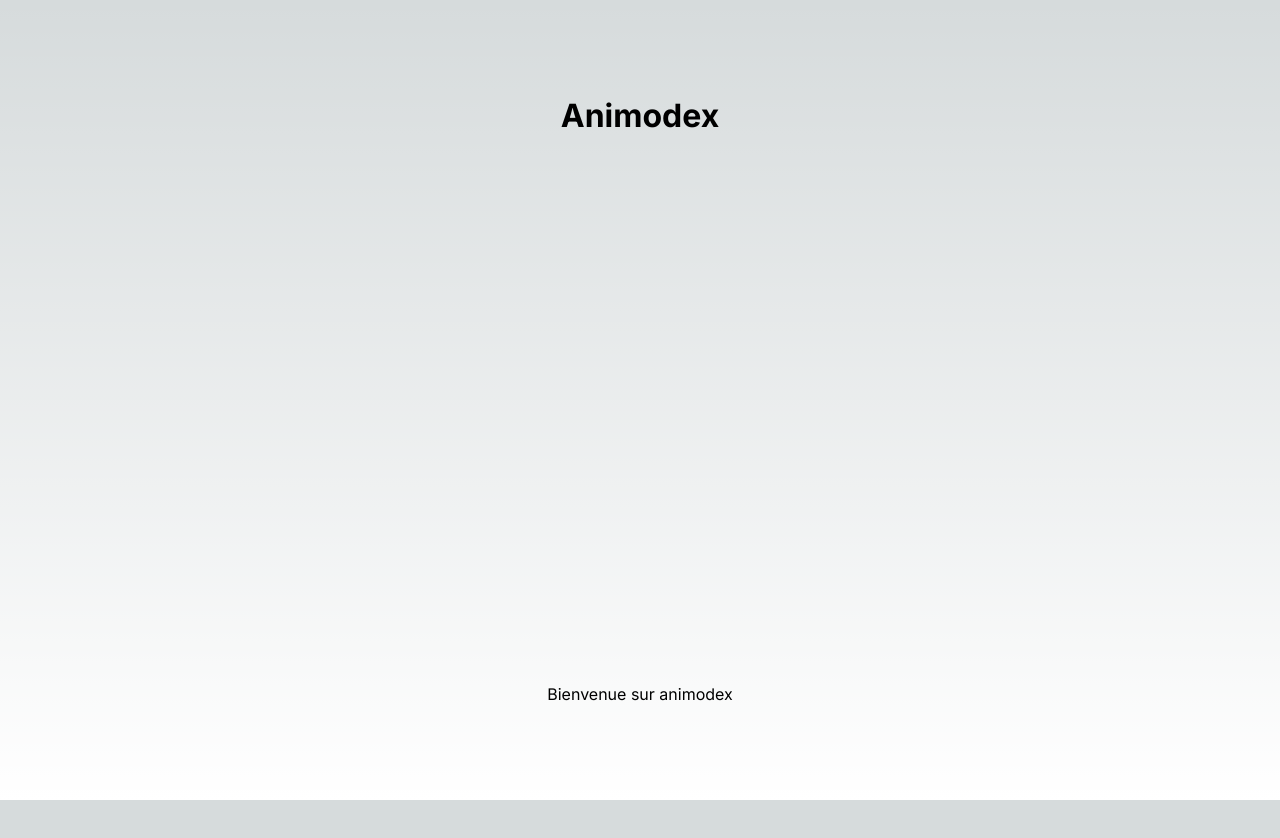
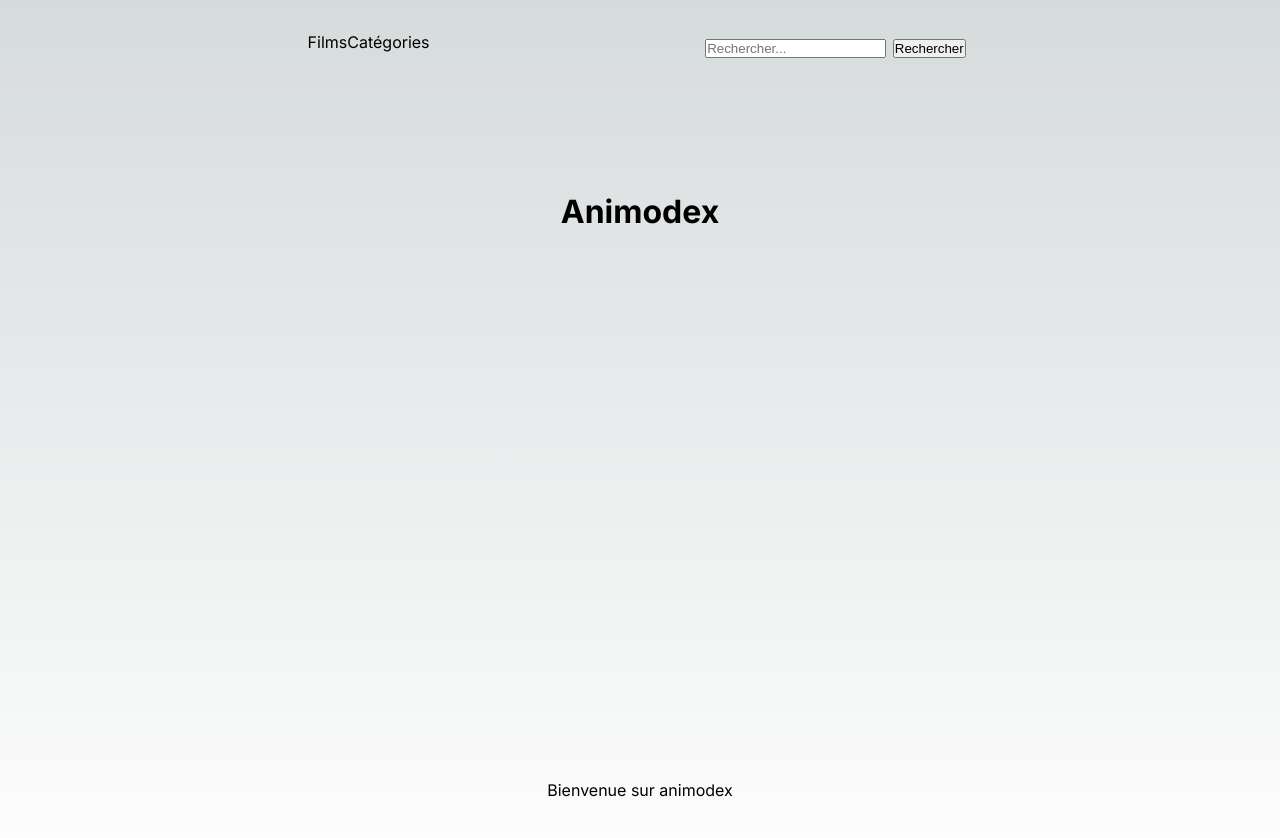
Before and after one commit to Sonny93/animodex, a Next.js app: page / in a window 1280 px wide. Shown: the top 838 px of the page. Before the commit the page ends 800 px from the top, so only its background shows below. Built offline with nearby package versions, Linux system fonts and the light colour scheme.

Commit message:
feat: add Navbar + Cards components

```diff
--- a/next.config.js
+++ b/next.config.js
@@ -1,4 +1,8 @@
 /** @type {import('next').NextConfig} */
-const nextConfig = {}
+const nextConfig = {
+    images: {
+        domains: ['localhost', 'image.tmdb.org'],
+    }
+}
 
 module.exports = nextConfig
--- a/src/app/layout.tsx
+++ b/src/app/layout.tsx
@@ -1,5 +1,6 @@
 import './globals.css'
 import { Inter } from 'next/font/google'
+import { Navbar } from 'components/Navbar/Navbar'
 
 const inter = Inter({ subsets: ['latin'] })
 
@@ -15,7 +16,10 @@ export default function RootLayout({
 }) {
   return (
     <html lang="en">
-      <body className={inter.className}>{children}</body>
+      <body className={inter.className}>
+        <Navbar />
+        <main>{children}</main>
+        </body>
     </html>
   )
 }
--- a/src/components/Navbar/Navbar.tsx
+++ b/src/components/Navbar/Navbar.tsx
@@ -1,13 +1,18 @@
+import React from "react";
 import Link from "next/link";
+import styles from "./navbar.module.scss";
 
-export default function Navbar() {
+export const Navbar = () => {
   return (
-    <nav>
-      <ul>
-        <li>
-          <Link href={"/"}>Animodex</Link>
-        </li>
-      </ul>
-    </nav>
+    <div className={styles["navBar"]}>
+      <nav>
+        <Link href="/movies">Films</Link>
+        <Link href="/categories">Catégories</Link>
+      </nav>
+      <div>
+        <input type="text" placeholder="Rechercher..." />
+        <button type="submit">Rechercher</button>
+      </div>
+    </div>
   );
-}
+};
--- /dev/null
+++ b/src/components/Navbar/navbar.module.scss
@@ -0,0 +1,10 @@
+.navBar{
+    padding: 2em;
+    display: flex;
+    justify-content: space-evenly;
+
+    & button{
+        margin: 0.5em;
+        cursor: pointer;
+    }
+}
--- /dev/null
+++ b/src/constants/api.ts
@@ -0,0 +1,2 @@
+export const TMDB_BASE_URL = "https://api.themoviedb.org/3";
+export const TMDB_IMAGE_BASE_URL = "https://image.tmdb.org/t/p/original";
```
Also changed, not shown: src/app/movies/movies.module.scss (added, +10 -0 lines), src/app/movies/page.tsx (added, +14 -0 lines), src/components/Cards/Cards.tsx (added, +21 -0 lines), src/types.d.ts (added, +23 -0 lines).
